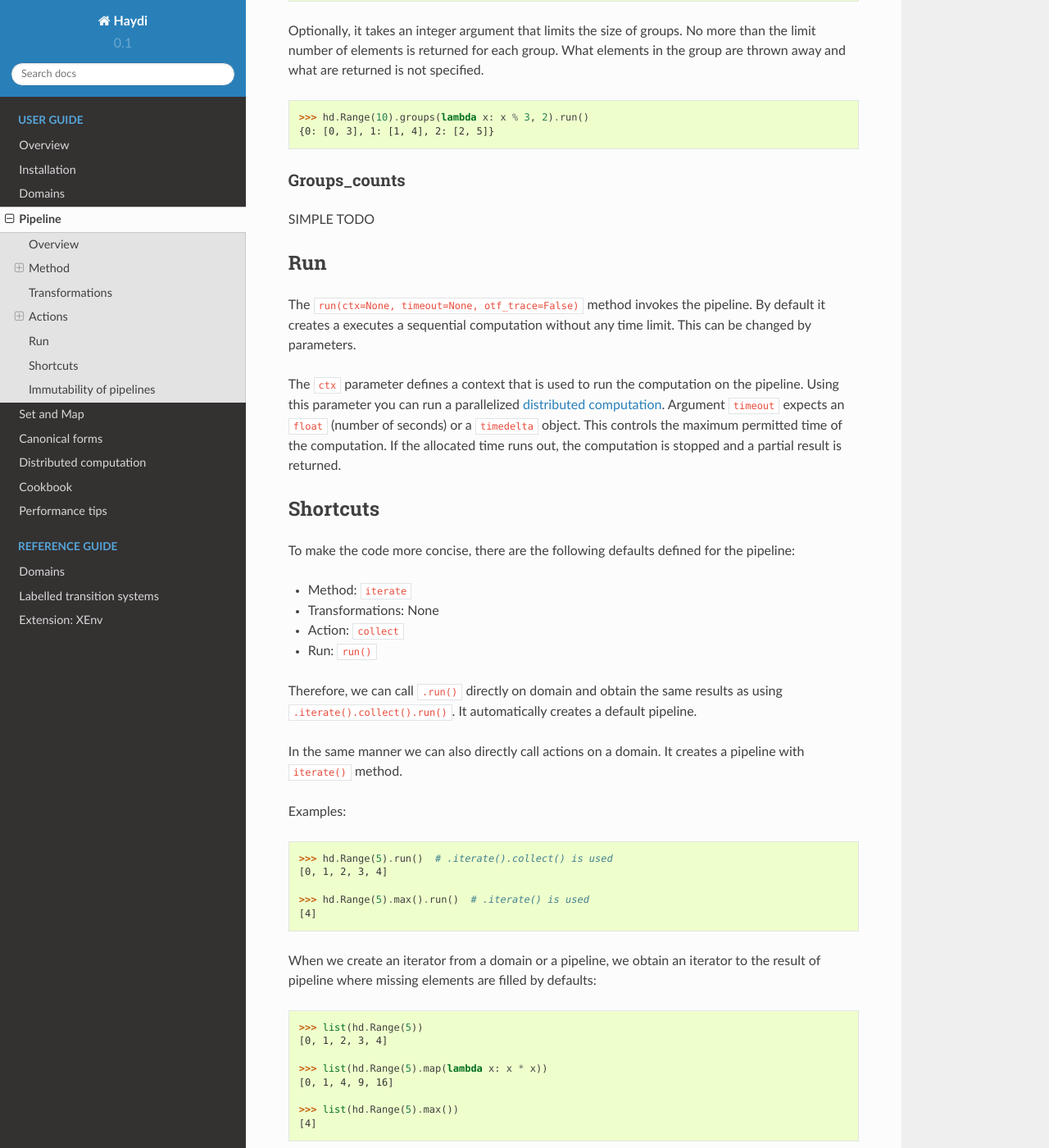
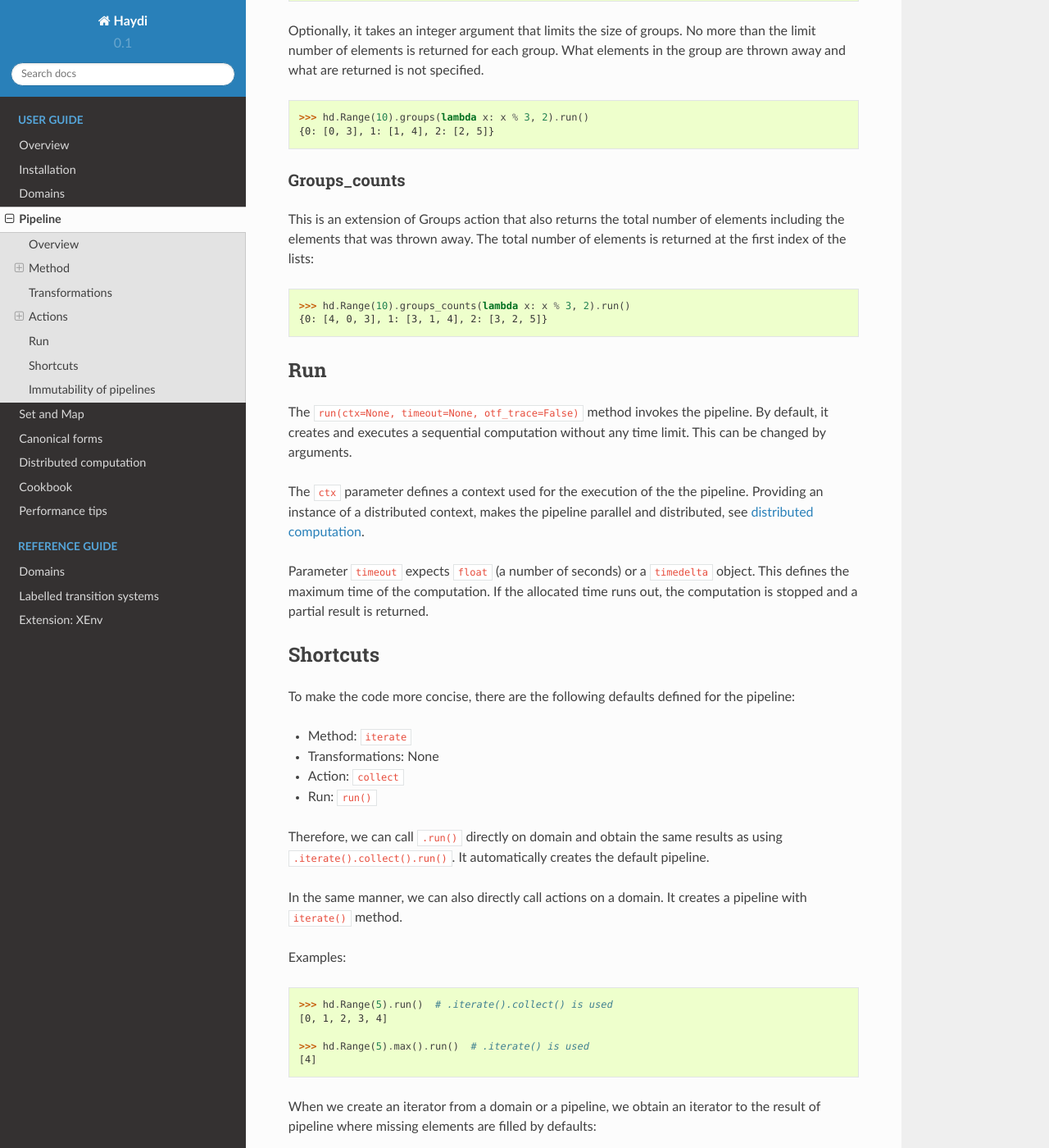
Before and after one commit to spirali/haydi, a Sphinx documentation site: the page built from docs/source/pipeline.rst, in a window 1280 px wide and 1400 px high, scrolled down 5291 px. Shown: the whole window at 82% size. Built offline with Sphinx 7.4.7 and the Read the Docs theme 2.0.0, drawn with Linux system fonts in a browser that asks for light colours; pages that are not in the unit, such as notebooks, are missing from menus; some of the changed text lies outside the part shown.

Commit message:
DOC: Pipeline documentation updated

```diff
--- a/docs/source/pipeline.rst
+++ b/docs/source/pipeline.rst
@@ -67,7 +67,7 @@
    >>> domain.iterate().run()
    [(0, 0), (0, 1), (1, 0), (1, 1)]
 
-The ``iterate()`` method iterates through all elements in domain. It is
+The ``iterate()`` method iterates through all elements in the domain. It is
 guaranteed that each element in the domain occurs in the stream in the same
 number of occurrences as in the domain. The actual order of elements in the
 stream is *not* guaranteed.
@@ -222,10 +221,10 @@
 Action *max* gathers maximal elements in the stream, optionally it can take a
 function that extracts a value from the element that is used for comparison. The
 second optional argument specifies the limit of maximal elements. No more than
-the limit number of elements is returned, the rest of maximal elements is thrown
+the limit number of elements is returned; the rest of maximal elements is thrown
 away. Which maximal elements are thrown away and what are returned is not
-specified. If the value of the argument is ``None`` (default) then all maximal
-elements are gathered::
+specified. If the value of the second argument is ``None`` (default) then all
+maximal elements are returned::
 
   >>> domain = hd.Range(5) * hd.Range(5)
 
@@ -259,23 +258,29 @@
 Groups_counts
 ~~~~~~~~~~~~~
 
-SIMPLE TODO
+This is an extension of Groups action that also returns the total number of
+elements including the elements that was thrown away. The total number of
+elements is returned at the first index of the lists::
 
+   >>> hd.Range(10).groups_counts(lambda x: x % 3, 2).run()
+   {0: [4, 0, 3], 1: [3, 1, 4], 2: [3, 2, 5]}
 
 
 Run
 ---
 
 The ``run(ctx=None, timeout=None, otf_trace=False)`` method invokes the
-pipeline. By default it creates a executes a sequential computation without any
-time limit. This can be changed by parameters.
+pipeline. By default, it creates and executes a sequential computation without
+any time limit. This can be changed by arguments.
 
-The ``ctx`` parameter defines a context that is used to run the computation on
-the pipeline. Using this parameter you can run a parallelized :doc:`distributed
-computation <distributed>`. Argument ``timeout`` expects an ``float`` (number of
-seconds) or a ``timedelta`` object. This controls the maximum permitted time of
-the computation. If the allocated time runs out, the computation is stopped and
-a partial result is returned.
+The ``ctx`` parameter defines a context used for the execution of the the
+pipeline. Providing an instance of a distributed context,
+makes the pipeline parallel and distributed, see :doc:`distributed
+computation <distributed>`.
+
+Parameter ``timeout`` expects ``float`` (a number of seconds) or a ``timedelta``
+object. This defines the maximum time of the computation. If the allocated time
+runs out, the computation is stopped and a partial result is returned.
 
 
 Shortcuts
@@ -290,10 +295,10 @@
 * Run: ``run()``
 
 Therefore, we can call ``.run()`` directly on domain and obtain the same results
-as using ``.iterate().collect().run()``. It automatically creates a default
+as using ``.iterate().collect().run()``. It automatically creates the default
 pipeline.
 
-In the same manner we can also directly call actions on a domain. It creates a
+In the same manner, we can also directly call actions on a domain. It creates a
 pipeline with ``iterate()`` method.
 
 Examples::
```
Also changed, not shown: other parts of docs/source/pipeline.rst (+3 -4 lines).
